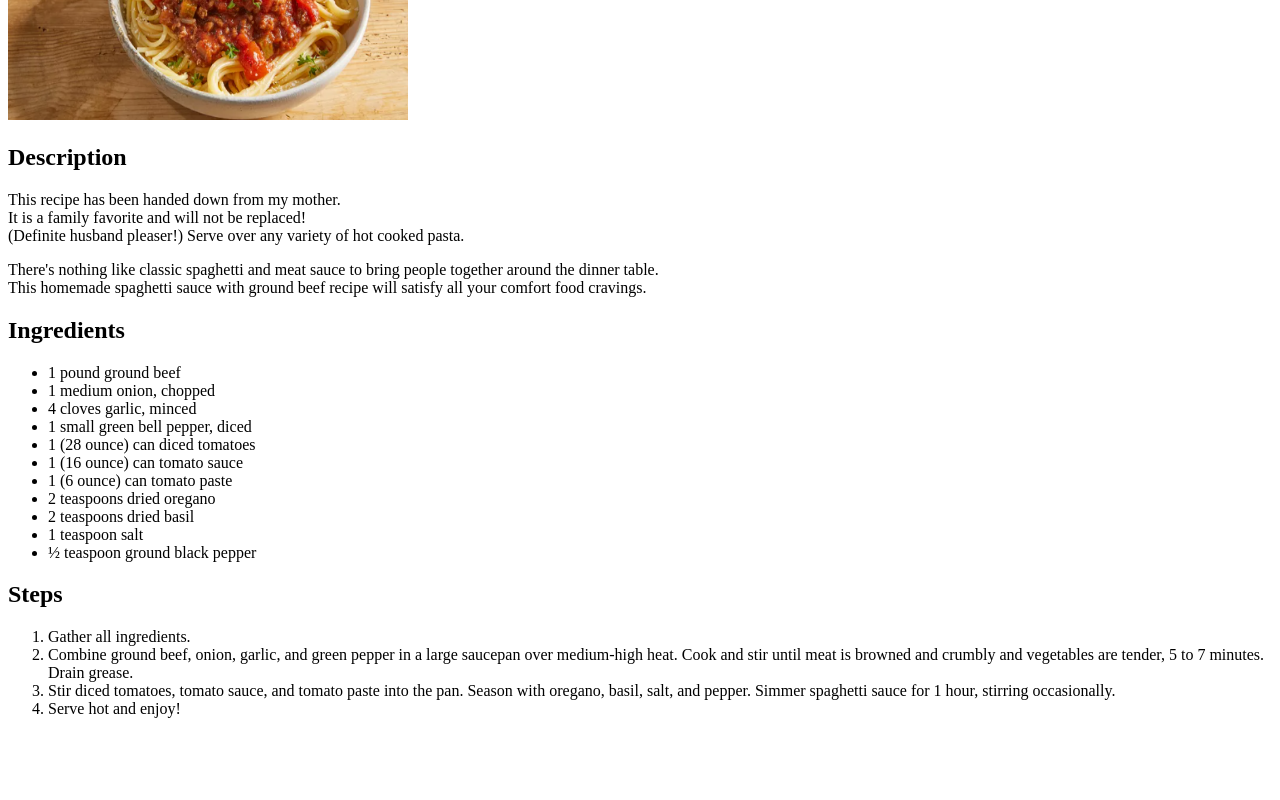
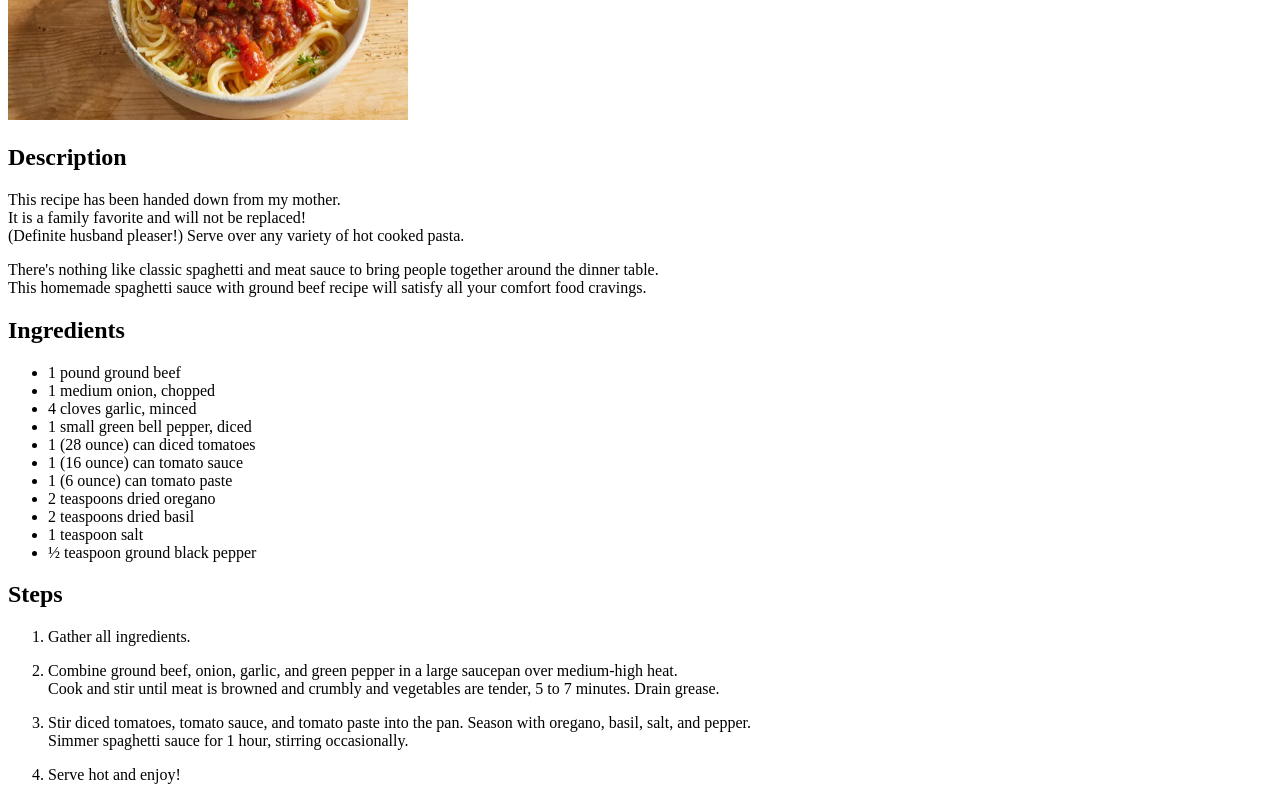
Before and after one commit to Shaseram/odin-recipes, a plain HTML site: page recipes/fideos.html in a window 1280 px wide. Shown: the part 310-1110 px from the top of the page. Before the commit the page ends 1044 px from the top, so only its background shows below. Drawn offline with Linux system fonts and the light colour scheme.

Commit message:
Correcion e implementacion de parrafos en las listas de Steps

```diff
--- a/recipes/fideos.html
+++ b/recipes/fideos.html
@@ -8,7 +8,7 @@
     <body>
         <h1>Spaghetti Sauce with Ground Beef</h1>
 
-        <img src="imagenes/imgFideos.png" height="350" width="400">
+        <img src="imagenes/imgFideos.png" alt="Hermosa imagen de unos fideos!" height="350" width="400">
 
         <h2>Description</h2>
 
@@ -40,14 +40,29 @@
         <h2>Steps</h2>
         <!-- Es  posible hacer un <p> dentro del li, probar despues -->
         <ol>
-            <li>Gather all ingredients.</li>
-            <li>Combine ground beef, onion, garlic, and green pepper in a large saucepan over medium-high heat.
-                Cook and stir until meat is browned and crumbly and vegetables are tender, 5 to 7 minutes. Drain grease.</li>
+            <li>
+                <p>
+                    Gather all ingredients.
+                </p>
+            </li>
 
-            <li>Stir diced tomatoes, tomato sauce, and tomato paste into the pan. Season with oregano, basil, salt, and pepper.
-                Simmer spaghetti sauce for 1 hour, stirring occasionally.</li>
+            <li>
+                <p>
+                    Combine ground beef, onion, garlic, and green pepper in a large saucepan over medium-high heat. <br>
+                    Cook and stir until meat is browned and crumbly and vegetables are tender, 5 to 7 minutes. Drain grease.
+                </p>
+            </li>
 
-            <li>Serve hot and enjoy!</li>
+            <li>
+                <p>
+                    Stir diced tomatoes, tomato sauce, and tomato paste into the pan. Season with oregano, basil, salt, and pepper. <br>
+                    Simmer spaghetti sauce for 1 hour, stirring occasionally.
+                </p>
+            </li>
+
+            <li>
+                <p>Serve hot and enjoy!</p>
+            </li>
         </ol>
 
     </body>
```
